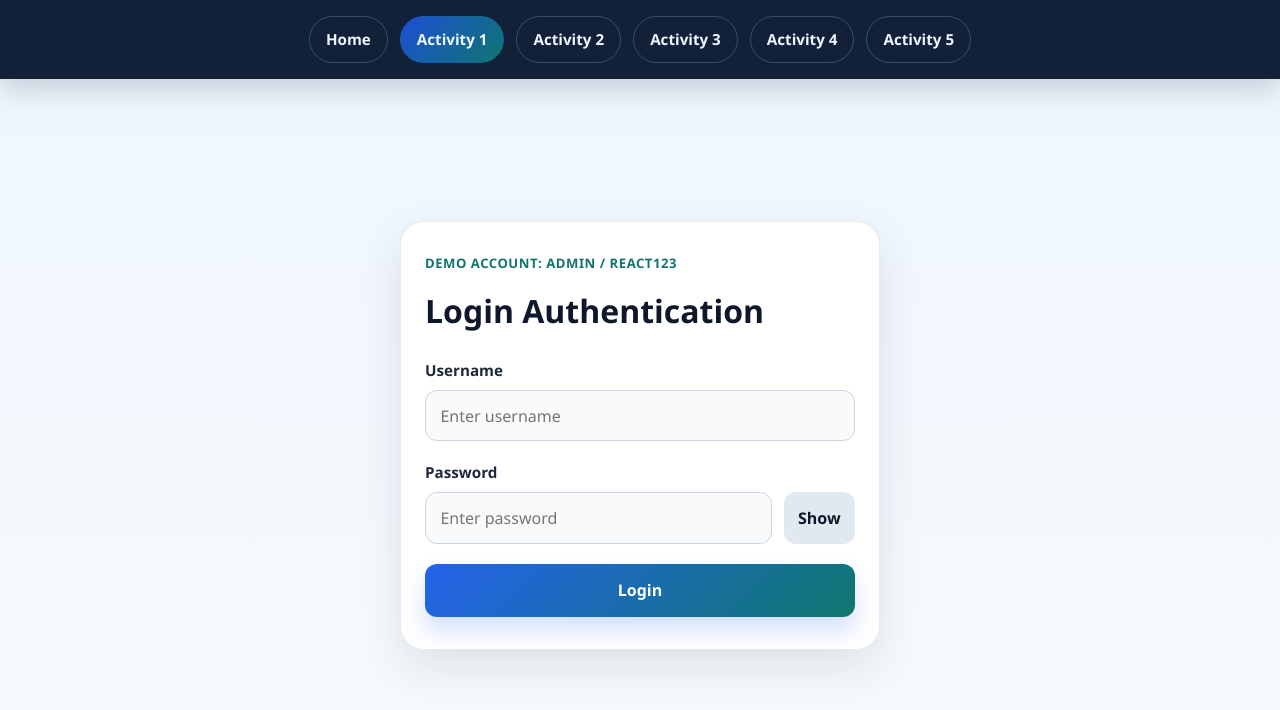
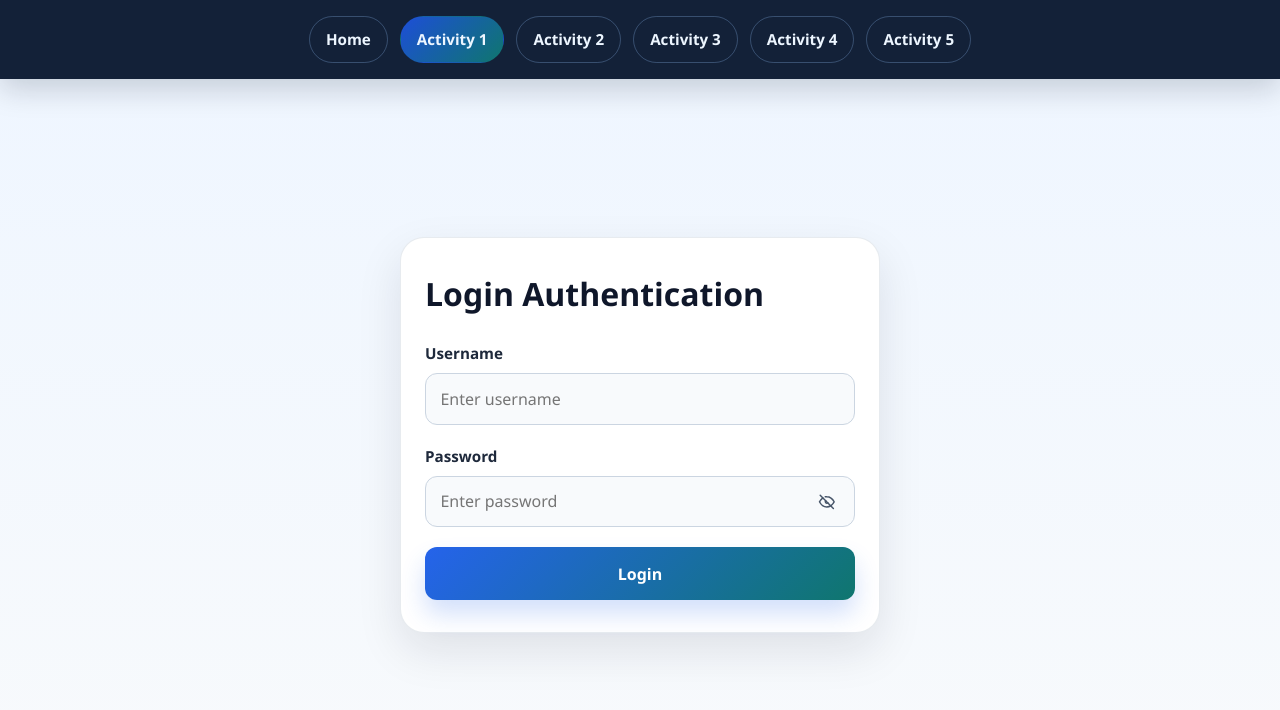
Before and after one commit to Jethro663/matt-repo, a React (Vite) app: page / in a window 1280 px wide. Both pictures are taken after a click on the button "Activity 1". Shown: the top 710 px of the page. Built offline with nearby package versions, Linux system fonts and the light colour scheme.

Commit message:
refactor: improve password visibility control

```diff
--- a/src/pages/Login.jsx
+++ b/src/pages/Login.jsx
@@ -3,6 +3,42 @@ import '../styles/Login.css'
 
 const VALID_USERNAME = 'admin'
 const VALID_PASSWORD = 'react123'
+
+function EyeOpenIcon() {
+  return (
+    <svg
+      viewBox="0 0 24 24"
+      aria-hidden="true"
+      fill="none"
+      stroke="currentColor"
+      strokeWidth="2"
+      strokeLinecap="round"
+      strokeLinejoin="round"
+    >
+      <path d="M2 12s3.5-6 10-6 10 6 10 6-3.5 6-10 6S2 12 2 12Z" />
+      <circle cx="12" cy="12" r="3" />
+    </svg>
+  )
+}
+
+function EyeOffIcon() {
+  return (
+    <svg
+      viewBox="0 0 24 24"
+      aria-hidden="true"
+      fill="none"
+      stroke="currentColor"
+      strokeWidth="2"
+      strokeLinecap="round"
+      strokeLinejoin="round"
+    >
+      <path d="M3 3l18 18" />
+      <path d="M10.58 10.58A2 2 0 0 0 13.42 13.42" />
+      <path d="M9.88 5.08A10.94 10.94 0 0 1 12 5c6.5 0 10 7 10 7a17.8 17.8 0 0 1-4.04 5.06" />
+      <path d="M6.61 6.61A17.7 17.7 0 0 0 2 12s3.5 7 10 7a11.2 11.2 0 0 0 5.39-1.61" />
+    </svg>
+  )
+}
 
 function Login() {
   const [username, setUsername] = useState('')
@@ -92,7 +128,6 @@ function Login() {
   return (
     <section className="login-page">
       <div className="login-card">
-        <p className="login-demo-account">Demo account: admin / react123</p>
         <h1>Login Authentication</h1>
 
         <form onSubmit={handleSubmit} className="login-form">
@@ -112,7 +147,7 @@ function Login() {
 
           <div className="login-field">
             <label htmlFor="password">Password</label>
-            <div className="login-password-row">
+            <div className="login-password-field">
               <input
                 id="password"
                 name="password"
@@ -125,11 +160,13 @@ function Login() {
               />
               <button
                 type="button"
-                className="login-toggle-password"
+                className="login-password-toggle"
                 onClick={() => setShowPassword((prevState) => !prevState)}
                 aria-label={showPassword ? 'Hide password' : 'Show password'}
+                title={showPassword ? 'Hide password' : 'Show password'}
+                aria-pressed={showPassword}
               >
-                {showPassword ? 'Hide' : 'Show'}
+                {showPassword ? <EyeOpenIcon /> : <EyeOffIcon />}
               </button>
             </div>
           </div>
--- a/src/styles/Login.css
+++ b/src/styles/Login.css
@@ -14,15 +14,6 @@
   border-radius: 24px;
   padding: 2rem 1.5rem;
   box-shadow: 0 18px 45px rgba(15, 23, 42, 0.1);
-}
-
-.login-demo-account {
-  margin: 0 0 0.85rem;
-  font-size: 0.82rem;
-  font-weight: 700;
-  letter-spacing: 0.04em;
-  text-transform: uppercase;
-  color: #0f766e;
 }
 
 .login-card h1,
@@ -64,7 +55,7 @@
 
 .login-field input:focus,
 .login-button:focus-visible,
-.login-toggle-password:focus-visible,
+.login-password-toggle:focus-visible,
 .logout-button:focus-visible {
   outline: 3px solid rgba(59, 130, 246, 0.35);
   outline-offset: 2px;
@@ -75,16 +66,46 @@
   box-shadow: 0 0 0 4px rgba(59, 130, 246, 0.09);
 }
 
-.login-password-row {
-  display: flex;
-  gap: 0.75rem;
+.login-password-field {
+  position: relative;
 }
 
-.login-password-row input {
-  flex: 1;
+.login-password-field input {
+  width: 100%;
+  padding-right: 3rem;
 }
 
-.login-toggle-password,
+.login-password-toggle {
+  position: absolute;
+  top: 50%;
+  right: 0.75rem;
+  transform: translateY(-50%);
+  display: inline-flex;
+  align-items: center;
+  justify-content: center;
+  width: 2rem;
+  height: 2rem;
+  padding: 0;
+  border: 0;
+  border-radius: 999px;
+  background: transparent;
+  color: #475569;
+  cursor: pointer;
+  transition: background-color 0.2s ease, color 0.2s ease;
+}
+
+.login-password-toggle:hover,
+.login-password-toggle:focus-visible {
+  background: rgba(148, 163, 184, 0.12);
+  color: #0f172a;
+}
+
+.login-password-toggle svg {
+  width: 1.1rem;
+  height: 1.1rem;
+  display: block;
+}
+
 .login-button,
 .logout-button {
   border: none;
@@ -94,24 +115,17 @@
   transition: transform 0.2s ease, opacity 0.2s ease, box-shadow 0.2s ease;
 }
 
-.login-toggle-password {
-  padding: 0.8rem 0.9rem;
-  background: #e2e8f0;
-  color: #0f172a;
-}
-
-.login-toggle-password:hover,
-.login-button:hover,
-.logout-button:hover {
-  transform: translateY(-1px);
-}
-
 .login-button,
 .logout-button {
   padding: 0.9rem 1.2rem;
   background: linear-gradient(135deg, #2563eb, #0f766e);
   color: #ffffff;
   box-shadow: 0 14px 24px rgba(37, 99, 235, 0.2);
+}
+
+.login-button:hover,
+.logout-button:hover {
+  transform: translateY(-1px);
 }
 
 .login-feedback {
@@ -151,11 +165,6 @@
     padding: 1.4rem 1rem;
   }
 
-  .login-password-row {
-    flex-direction: column;
-  }
-
-  .login-toggle-password,
   .login-button,
   .logout-button {
     width: 100%;
```
